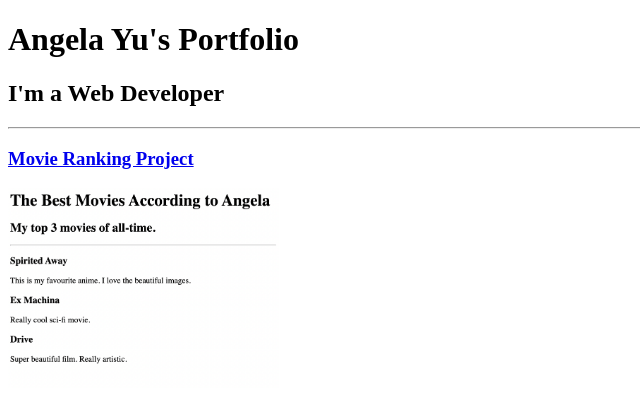
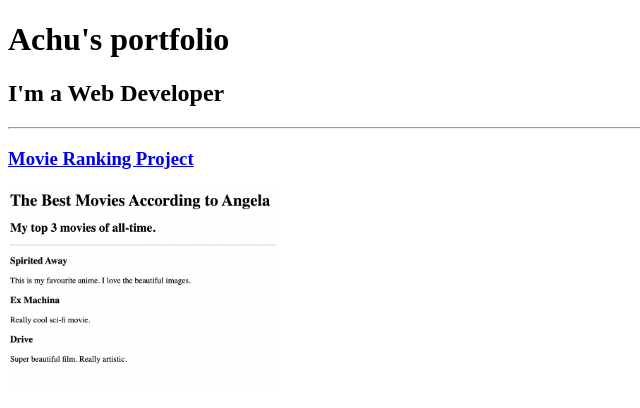
Before and after one commit to 424103-achu/html.portfolio, a plain HTML site: page index.html in a window 1280 px wide. Shown: the top 408 px of the page, without its empty margins (0-640 px from the left). Drawn offline with Linux system fonts and the light colour scheme.

Commit message:
Update index.html

```diff
--- a/index.html
+++ b/index.html
@@ -18,11 +18,11 @@ https://developer.mozilla.org/en-US/docs/Web/HTML/Element/img#attr-height -->
 
 <head>
   <meta charset="UTF-8">
-  <title>Angela's Portfolio</title>
+  <title>Achu's portfolio</title>
 </head>
 
 <body>
-  <h1>Angela Yu's Portfolio</h1>
+  <h1>Achu's portfolio</h1>
   <h2>I'm a Web Developer</h2>
   <hr />
   <h3><a href="./public/movie-ranking.html">Movie Ranking Project</a></h3>
```
